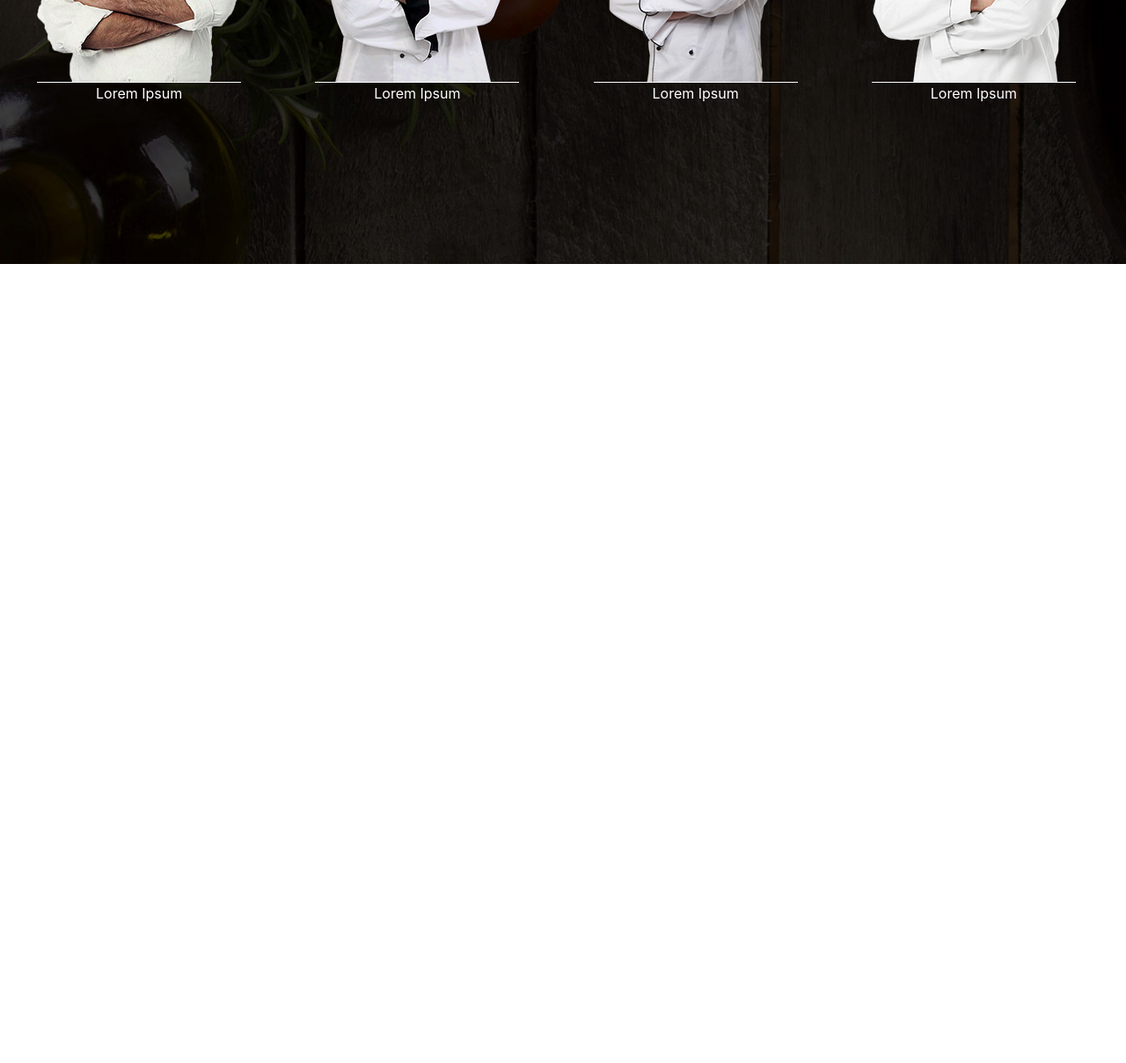
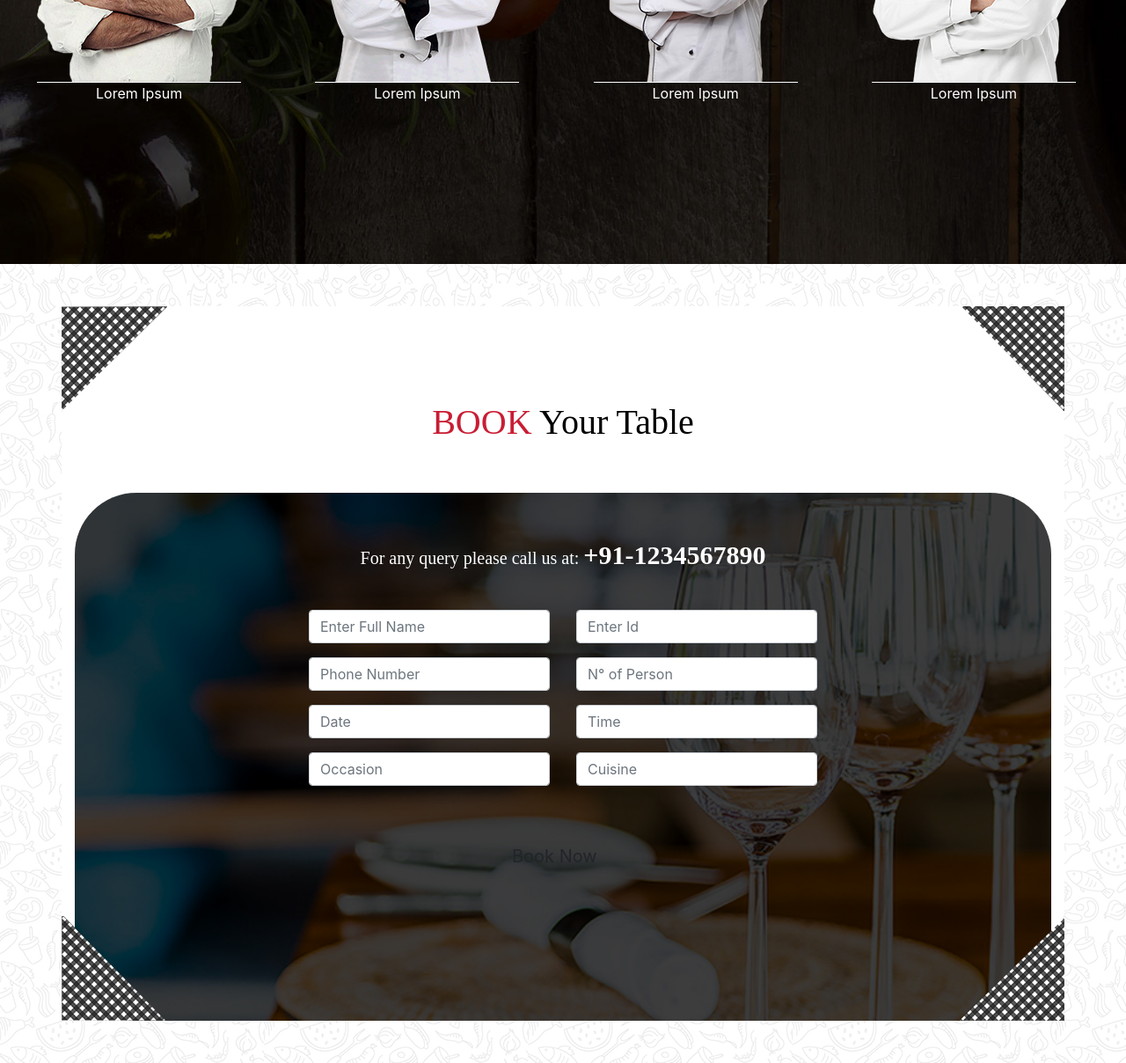
Before and after one commit to Slimibraah/Exo_site_du_chef, a website: page index.html in a window 1280 px wide. Shown: the part 2478-3686 px from the top of the page at 88% size. Before the commit the page ends 2778 px from the top, so only its background shows below. Drawn offline with nearby package versions, Linux system fonts and the light colour scheme; a web font is replaced by a local one.

Commit message:
Fin partie 3

```diff
--- a/index.html
+++ b/index.html
@@ -314,6 +314,58 @@
         </div>
     </section>
     <!--FIN SECTION CHEF-->
+    <!--DEBUT RESERVATION (SECTION 3)-->
+    <section class="container bg-white pt-5 position-relative my-5">
+        <img src="./public/img/box-left-top-grey.png" alt="" class="position-absolute" style="top:0%; left:0%">
+        <img src="./public/img/box-right-top-grey.png" alt="" class="position-absolute" style="top:0%; right:0%">
+        <img src="./public/img/box-bottom-left-grey.png" alt="" class="position-absolute" style="bottom:0%; left:0%">
+        <img src="./public/img/box-bottom_right-grey.png" alt="" class="position-absolute" style="bottom:0%; right:0%">
+        <div class="our">
+            <h1><span>BOOK </span>Your Table</h1>
+            <img src="./public/img/decoration_line.png" alt="" class="pb-5" style="height: 8px;">
+        </div>
+        <div class="grand">
+
+            <form class="align-items-center d-flex flex-column container">
+                <p class="text-white text-center pt-5 pb-3">For any query please call us at:
+                    <span>+91-1234567890</span></p>
+                <div class="w-80">
+                    <div class="row w-30">
+                        <div class="col-6 py-2">
+                            <input type="text" class="form-control" placeholder="Enter Full Name">
+                        </div>
+                        <div class="col-6 py-2">
+                            <input type="text" class="form-control" placeholder="Enter Id">
+                        </div>
+                    </div>
+                    <div class="row">
+                        <div class="col-6 py-2">
+                            <input type="text" class="form-control" placeholder="Phone Number">
+                        </div>
+                        <div class="col-6 py-2">
+                            <input type="text" class="form-control" placeholder="N° of Person">
+                        </div>
+                    </div>
+                    <div class="row">
+                        <div class="col-6 py-2">
+                            <input type="text" class="form-control" placeholder="Date">
+                        </div>
+                        <div class="col-6 py-2">
+                            <input type="text" class="form-control" placeholder="Time">
+                        </div>
+                    </div>
+                    <div class="row">
+                        <div class="col-6 py-2">
+                            <input type="text" class="form-control" placeholder="Occasion">
+                        </div>
+                        <div class="col-6 py-2">
+                            <input type="text" class="form-control" placeholder="Cuisine">
+                        </div>
+                    </div>
+                    <button type="button" class="btn btn-rouge btn-lg d-flex mx-auto mb-5 mt-5 text-center now">Book Now</button>
+                </div>
+            </form>
+        </div>
 
 </body>
 
```
